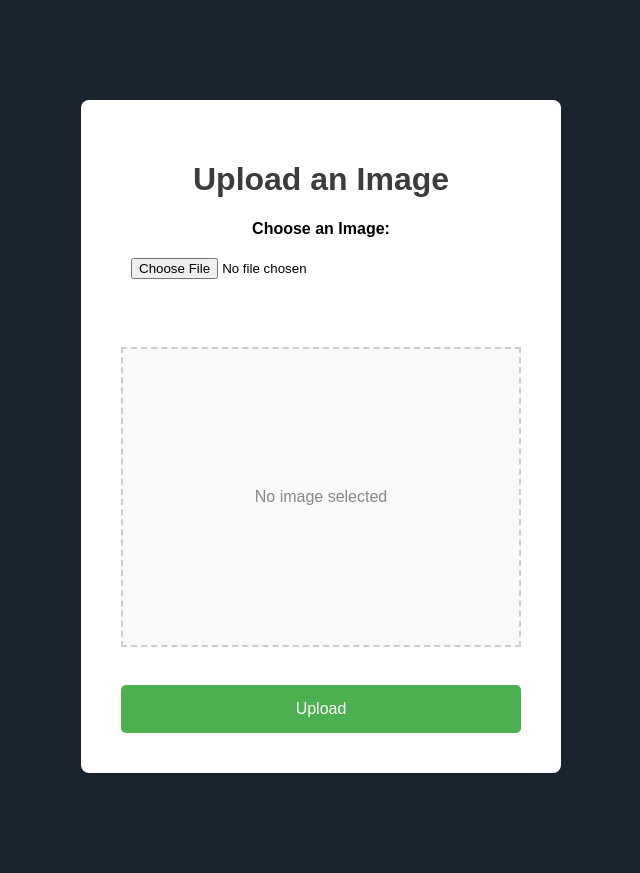
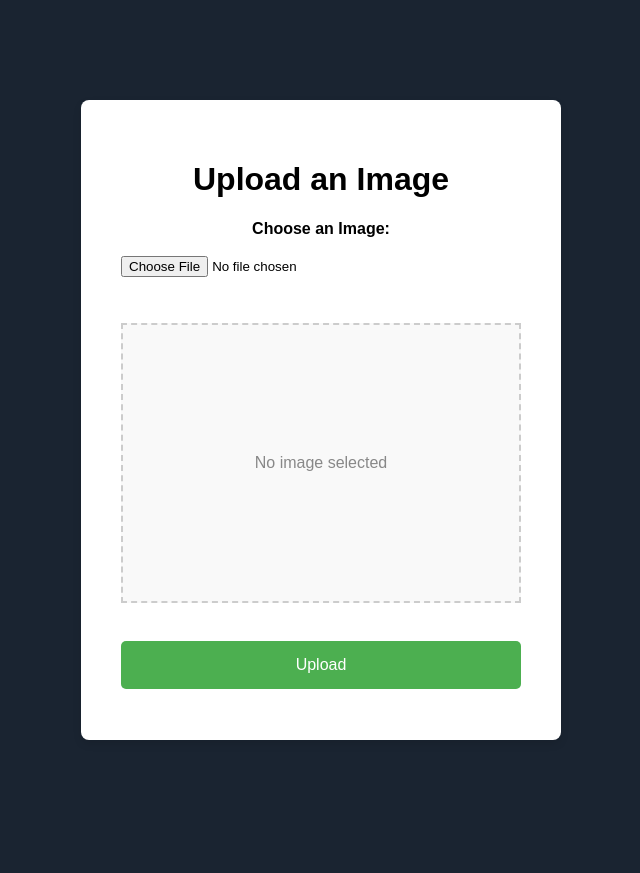
Before and after one commit to fs-fakereal/fakereal, a Flask app: page /upload in a window 1280 px wide. Shown: the whole page, without its empty margins (319-959 px from the left). After the commit the page ends 740 px from the top, so only its background shows below. Run offline with Flask 3, Linux system fonts and the light colour scheme; the visitor is signed in with stand-in values (Sample User, id 1); parts of the project's set-up code (start-up, migrations or seed data) failed here and were passed over.

Commit message:
fixed dashboard page

```diff
--- /dev/null
+++ b/app/static/css/dashboard-base.css
@@ -0,0 +1,59 @@
+/* General Styles */
+html {
+    height: 100%;
+
+    /* stops the bouncy overscrolling behavior */
+    overscroll-behavior: none;
+}
+
+body {
+    cursor: url('../imgs/mouse/blue-mouse.png'), auto !important;
+
+    font-family: "Prosto One", sans-serif;
+    font-weight: 400;
+    font-style: normal;
+
+    margin: 0;
+    padding: 0;
+
+    scroll-behavior: smooth;
+
+    background-color: #1a2431;
+
+    display: flex;
+    flex-direction: column;
+    max-height: 100vh;
+
+    overflow-y: hidden;
+}
+
+/* Font Styles */
+.rubik-glitch-regular {
+    font-family: "Rubik Glitch", system-ui;
+    font-weight: 400;
+    font-style: normal;
+}
+
+.prosto-one-regular {
+    font-family: "Prosto One", sans-serif;
+    font-weight: 400;
+    font-style: normal;
+}
+
+/* Full screen section */
+.fullscreen-section {
+    width: 100%;  /* Set the width to 100% of the viewport width */
+    height: 75dvh; /* Set the height to 100% of the viewport height */
+    margin: 0;     /* Remove any default margin */
+    padding: 0;    /* Remove any default padding */
+    overflow: hidden;
+}
+
+.main-content {
+    display: flex;
+
+    justify-content: center;
+    align-items: center;
+
+    transition: all 0.3s ease; /* Transition for sliding effect */
+}
--- a/app/static/css/logo-sidebar.css
+++ b/app/static/css/logo-sidebar.css
@@ -34,7 +34,8 @@
     justify-content: space-between;
     align-items: center;
 
-    padding-right: 1rem;
+    padding-right: 0.5rem;
+    padding-bottom: 0rem;
     margin-bottom: 0rem;
 }
 
--- a/app/static/css/upload.css
+++ b/app/static/css/upload.css
@@ -2,7 +2,10 @@
 .upload-section {
     margin: 100px auto;
     padding: 40px;
+
     width: 400px;
+    height: 70vh;
+
     background-color: white;
     border-radius: 8px;
     box-shadow: 0 4px 8px rgba(0, 0, 0, 0.1);
@@ -23,9 +26,11 @@
 .upload-box input[type="file"] {
     cursor: url('../imgs/mouse/white-pointer.png'), auto;
 
-    padding: 10px;
+    padding: 0.5rem 0rem;
     width: 100%; /* Ensure the input takes up the full width */
     box-sizing: border-box; /* Include padding in the width */
+
+    text-align: center;
 }
 
 /* Submit Button */
@@ -53,12 +58,13 @@
     justify-content: center;
     border: 2px dashed #ccc;
     padding: 20px;
+
     max-width: 100%; /* Ensure the box takes up the full width of its container */
-    height: 300px;
+    height: 35vh;
+
     overflow: hidden;
     background-color: #f9f9f9;
     box-sizing: border-box; /* Make sure padding doesn't exceed max-width/height */
-    margin-top: 20px; /* Add some spacing */
 }
 
 .preview-box p {
--- a/app/templates/dashboard.html
+++ b/app/templates/dashboard.html
@@ -6,6 +6,7 @@
     <title>Dashboard</title>
     <link rel="stylesheet" href="../static/css/sidebar.css">
     <link rel="stylesheet" href="../static/css/logo-sidebar.css">
+    <link rel="stylesheet" href="../static/css/dashboard-base.css">
 
     <!-- Font -->
     <link rel="preconnect" href="https://fonts.googleapis.com">
--- a/app/templates/upload.html
+++ b/app/templates/upload.html
@@ -4,9 +4,8 @@
     <title>Login - Fake Real</title>
     <meta charset="UTF-8">
     <meta name="viewport" content="width=device-width, initial-scale=1">
-    <link rel="stylesheet" href="../static/css/base.css">
     <link rel="stylesheet" href="../static/css/upload.css">
-    <link rel="stylesheet" href="../static/css/footer.css">
+    <link rel="stylesheet" href="../static/css/dashboard-base.css">
   </head>
 
   <body>
```
Also changed, not shown: app/static/css/sidebar.css (+1 -27 lines).
